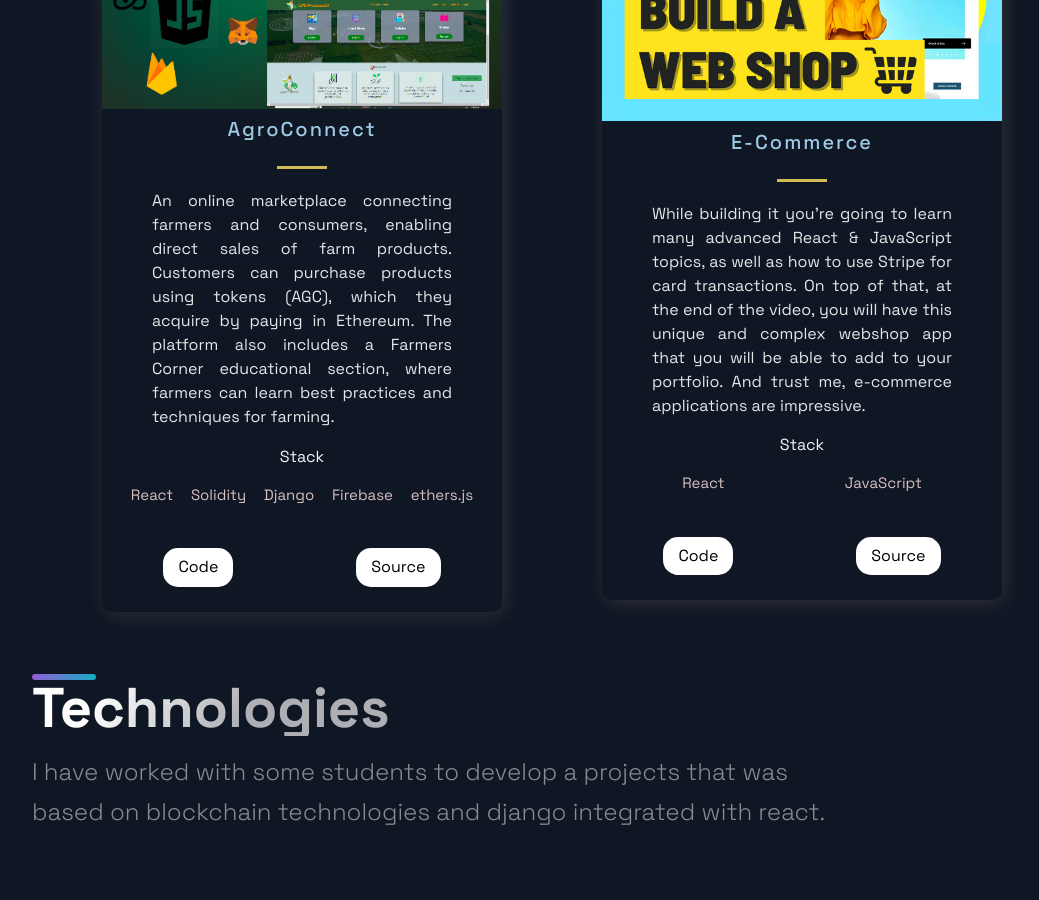
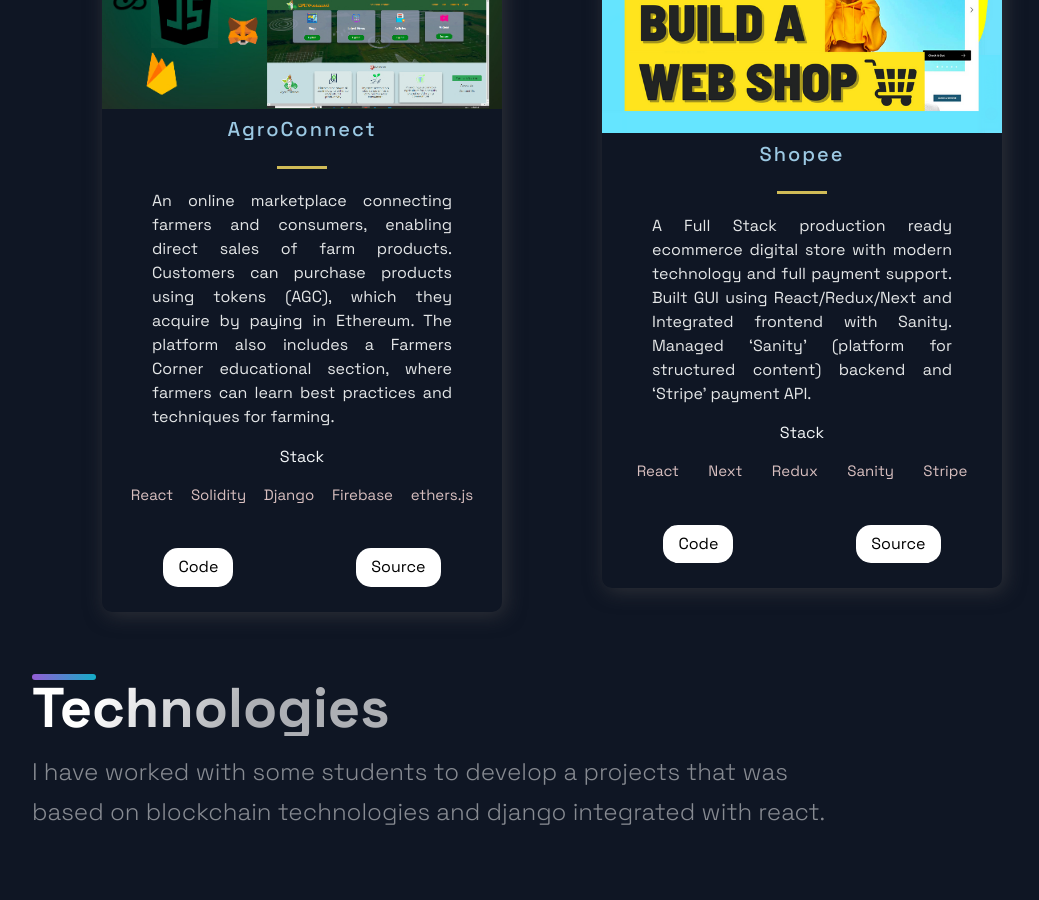
Before and after one commit to adityasshinde/PortFolio, a Next.js app: page / in a window 1280 px wide. Shown: the part 960-1860 px from the top of the page, without its empty margins (88-1127 px from the left). Built offline with nearby package versions, Linux system fonts and the light colour scheme.

Commit message:
ecommerce added

```diff
--- a/src/components/Header/Header.js
+++ b/src/components/Header/Header.js
@@ -1,4 +1,5 @@
 import Link from 'next/link';
+import Head from 'next/head';
 import React from 'react';
 import { AiFillGithub, AiFillInstagram, AiFillLinkedin } from 'react-icons/ai';
 import { DiCssdeck } from 'react-icons/di';
@@ -6,6 +7,9 @@
 
 const Header = () =>  (
 <Container>
+  <Head>
+    <title>Aditya Shinde's Portfolio</title>
+  </Head>
   <Div1>
     <Link href='/'>
       <span style={{display:'flex', alignItems:'center',color:'white',marginBottom:'20px'}}>
--- a/src/constants/constants.js
+++ b/src/constants/constants.js
@@ -10,12 +10,12 @@
     id: 0,
   },
   {
-    title: 'E-Commerce',
-    description:"While building it you're going to learn many advanced React & JavaScript topics, as well as how to use Stripe for card transactions. On top of that, at the end of the video, you will have this unique and complex webshop app that you will be able to add to your portfolio. And trust me, e-commerce applications are impressive.",
+    title: 'Shopee',
+    description:"A Full Stack production ready ecommerce digital store with modern technology and full payment support. Built GUI using React/Redux/Next and Integrated frontend with Sanity. Managed ‘Sanity’ (platform for structured content) backend and ‘Stripe’ payment API.",
     image: '/images/2.png',
-    tags: ['React', 'JavaScript'],
-    source: 'https://google.com',
-    visit: 'https://google.com',
+    tags: ['React', 'Next','Redux','Sanity','Stripe'],
+    source: 'https://github.com/adityasshinde/Shopee_eccomerce_sanity_stripe',
+    visit: 'https://github.com/adityasshinde/Shopee_eccomerce_sanity_stripe',
     id: 1,
   },
 ];
```
